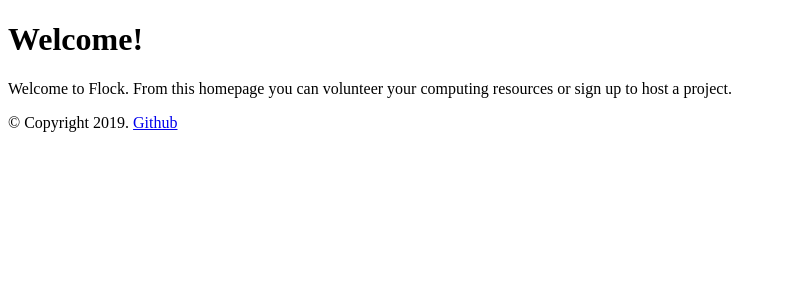
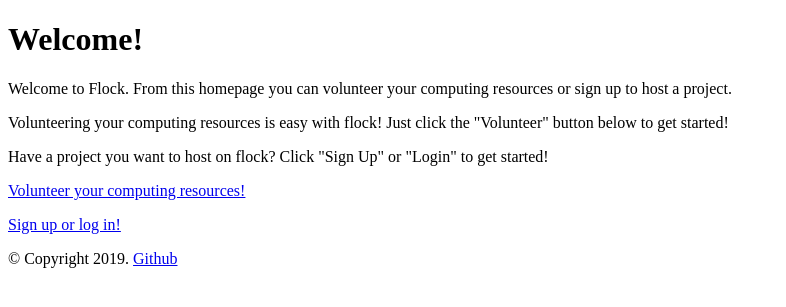
Before and after one commit to zacharysang/flock, a Flask app: page / in a window 1280 px wide. Shown: the top 307 px of the page, without its empty margins (0-786 px from the left). Run offline with Flask 2, Linux system fonts and the light colour scheme.

Commit message:
Add links to homepage and handler for work

```diff
--- a/master/flock_server/__init__.py
+++ b/master/flock_server/__init__.py
@@ -28,5 +28,8 @@ def create_app(test_config=None):
     def get_index():
         return render_template('index.html')
 
+    # load blueprints
+    from . import work
+    app.register_blueprint(work.bp)
 
     return app
--- a/master/flock_server/templates/index.html
+++ b/master/flock_server/templates/index.html
@@ -2,8 +2,26 @@
 {% block title %}Index{% endblock %}
 {% block content %}
   <h1> Welcome! </h1>
-  <p>
-    Welcome to Flock. From this homepage you can volunteer your computing resources
-    or sign up to host a project.
-  </p>
+  <div id="welcome">
+    <p>
+      Welcome to Flock. From this homepage you can volunteer your computing resources
+      or sign up to host a project.
+    </p>
+    <p>
+      Volunteering your computing resources is easy with flock! Just click the "Volunteer"
+      button below to get started!
+    </p>
+    <p>
+      Have a project you want to host on flock? Click "Sign Up" or "Login" to get started!
+    </p>
+  </div>
+
+  <div id="volunteer-button">
+    <a href="/work">Volunteer your computing resources!</a>
+  </div>
+  <p/>
+  <div id="host-button">
+    <a href="/login">Sign up or log in!</a>
+  </div>
+  <p/>
 {% endblock %}
```
Also changed, not shown: master/flock_server/work.py (added, +11 -0 lines).
